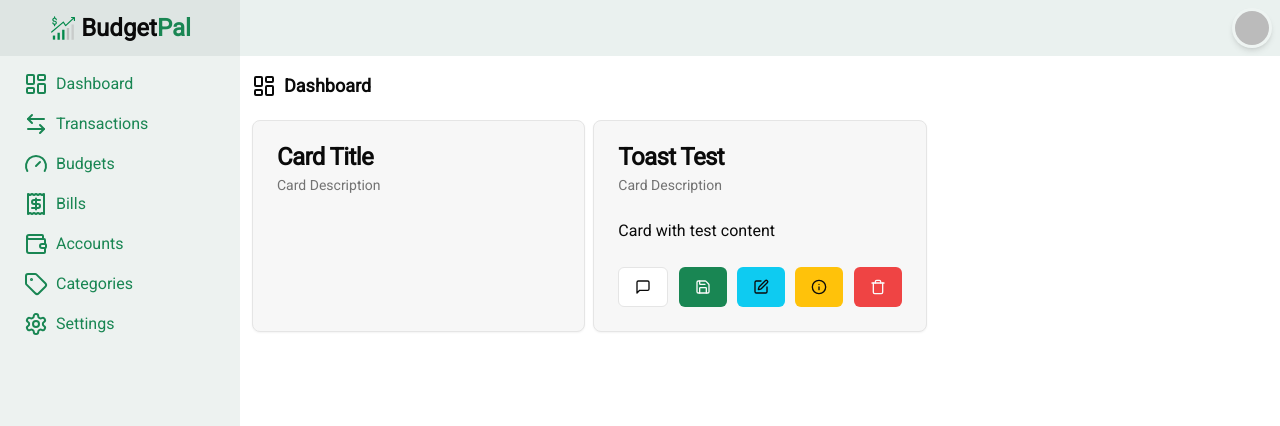
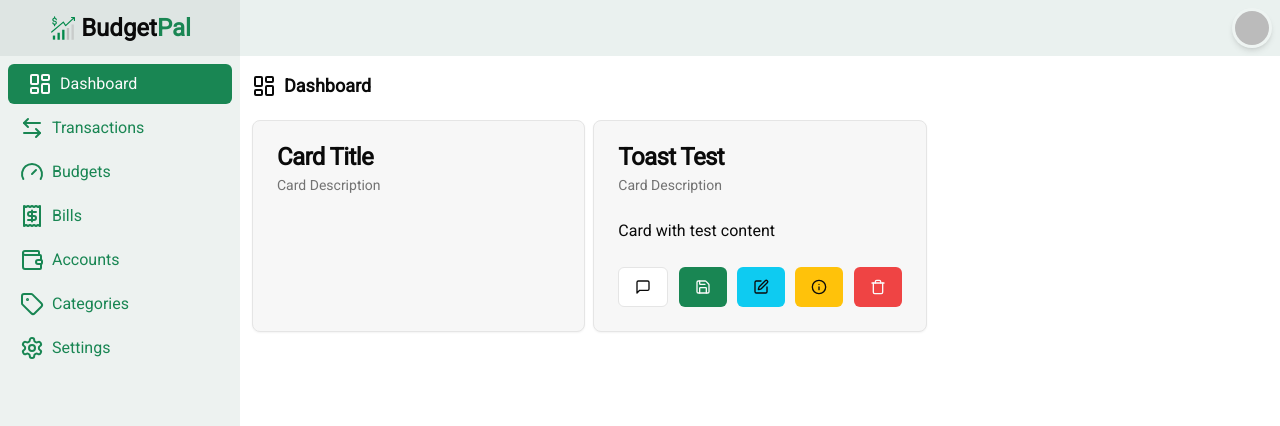
Before and after one commit to odevsa/budget-pal, a Next.js app: page / in a window 1280 px wide. Shown: the top 426 px of the page. Built offline with nearby package versions, Linux system fonts and the light colour scheme; no server answers; sample sign-in values are in the browser's storage.

Commit message:
Adding active menu

```diff
--- a/src/app/(protected)/_components/navbar.tsx
+++ b/src/app/(protected)/_components/navbar.tsx
@@ -1,6 +1,7 @@
 "use client";
 
-import Logo from "@/components/Logo";
+import { cn } from "@/lib/utils";
+import { usePathname } from "next/navigation";
 import { useEffect, useState } from "react";
 
 interface NavBarItem {
@@ -14,6 +15,7 @@ export default function NavBar({
   menu?: NavBarItem[];
 }>) {
   const [internalMenu, setInternalMenu] = useState<NavBarItem[]>(menu ?? []);
+  const pathname = usePathname();
 
   useEffect(() => {
     if (menu) setInternalMenu(menu);
@@ -21,22 +23,26 @@ export default function NavBar({
 
   return (
     <aside className="flex flex-col w-60 bg-navbar">
-      <div className="flex flex-col px-3 py-2">
-        <ul>
-          {internalMenu.map((item) => (
+      <div className="flex flex-col p-2">
+        <ul className="flex flex-col gap-1">
+          {internalMenu.map((item) => {
+            const isActive: boolean = pathname == item.path;
+            return (
               <li key={JSON.stringify(item)}>
                 <a
                   href={item.path}
-                className={
-                  "flex flex-row gap-2 items-center rounded-md px-3 py-2 transition-all" +
-                  " hover:bg-primary hover:text-primary-foreground hover:ps-5"
-                }
+                  className={cn([
+                    "flex flex-row gap-2 items-center rounded-md px-3 py-2 transition-all",
+                    "hover:bg-primary hover:text-primary-foreground hover:ps-5",
+                    isActive ? "ps-5 bg-primary text-primary-foreground" : "",
+                  ])}
                 >
                   {item.icon && item.icon}
                   {item.title}
                 </a>
               </li>
-          ))}
+            );
+          })}
         </ul>
       </div>
       <div className="mt-auto text-center text-sm py-2 text-foreground-muted">
```
Lines whose indentation alone changed are shown as unchanged.
